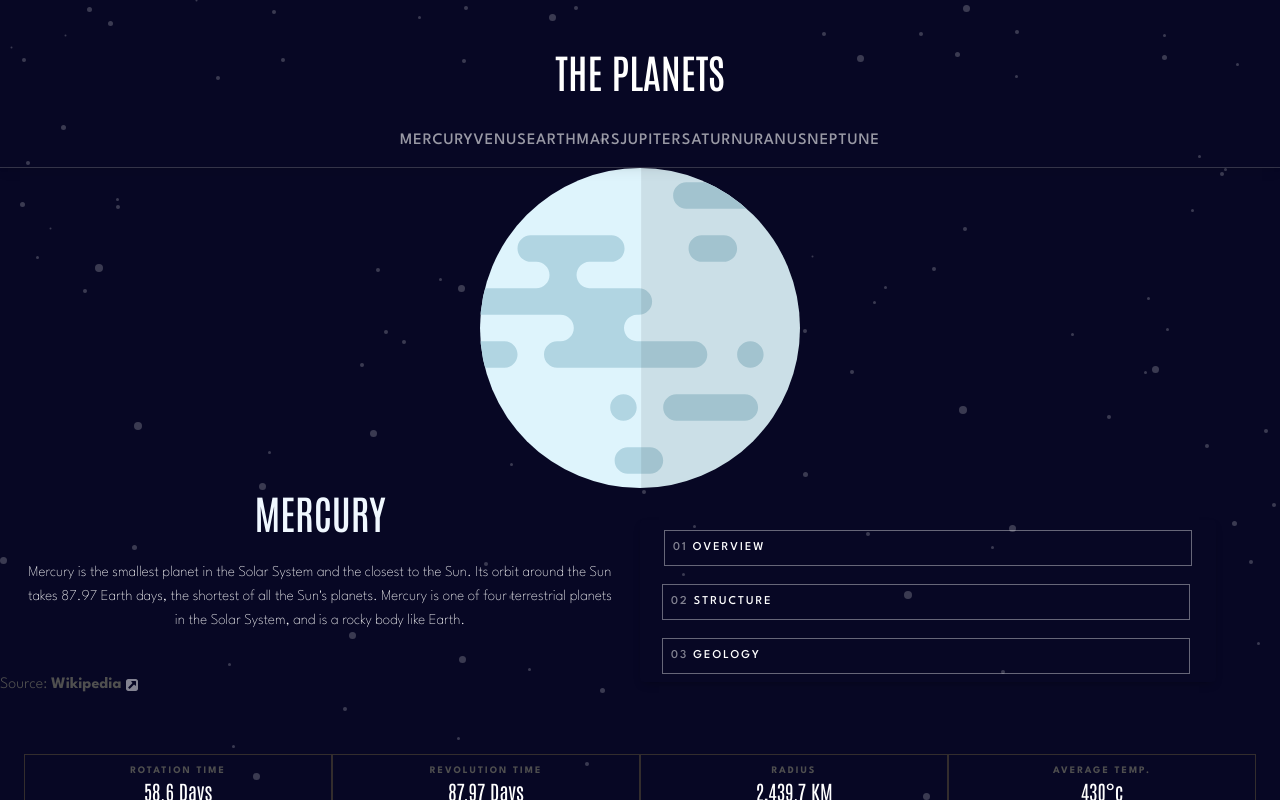
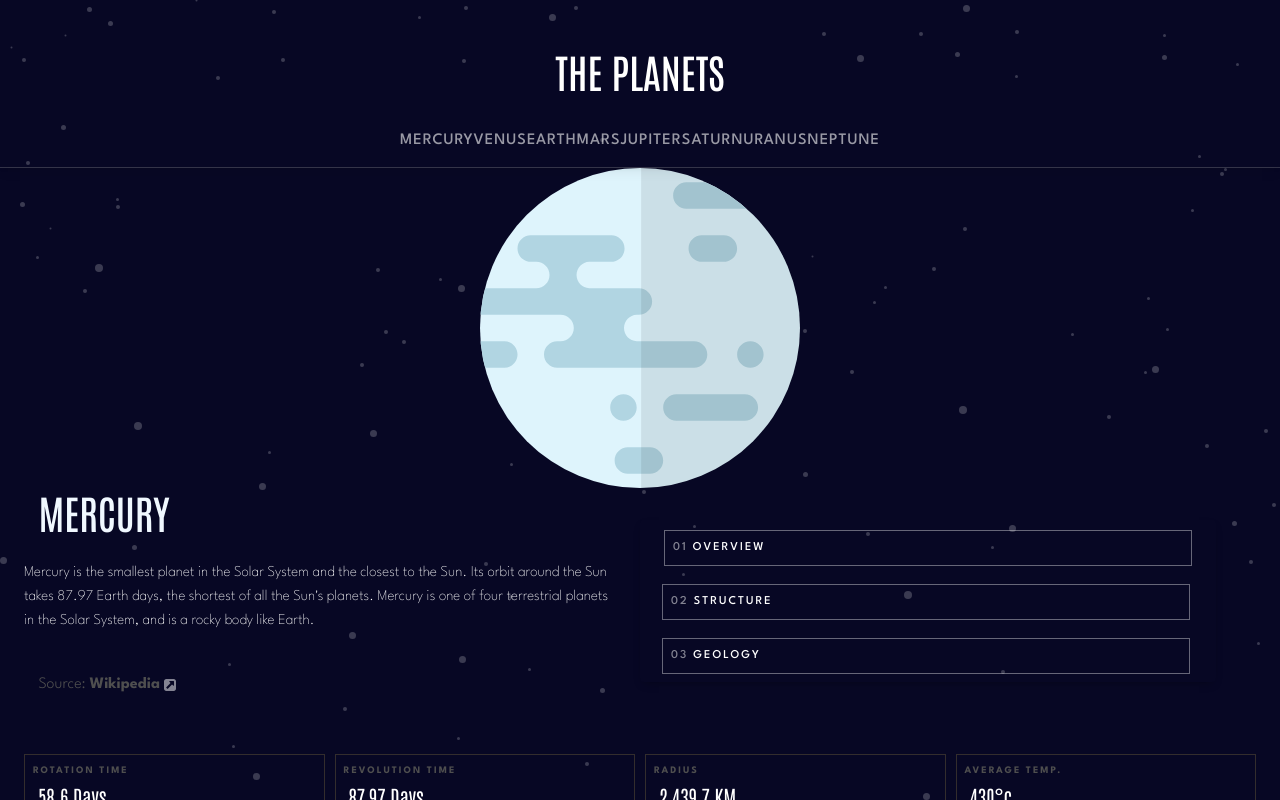
Before and after one commit to NickMagidson/planet-facts, a React (Vite) app: page /mercury in a window 1280 px wide. Built offline with nearby package versions, Linux system fonts and the light colour scheme.

Commit message:
mobile responsiveness

```diff
--- a/src/components/Mercury.jsx
+++ b/src/components/Mercury.jsx
@@ -36,10 +36,10 @@ const Mercury = () => {
         <section className="text-section">
 
           <div className="tablet-info">
-            <div className="text-blurb d-flex flex-column align-items-center">
-              <h1 className="planet-name m-0 text-center">{name.toUpperCase()}</h1>
-              <MDBTypography tag='p' className="planet-desc p-4 text-center">{overview.content}</MDBTypography>
-              <MDBTypography tag='p' className="planet-source text-sm-start text-center">Source: <span>Wikipedia <img src={source} /></span></MDBTypography>
+            <div className="text-blurb d-flex flex-column align-items-center justify-content-sm-start">
+              <h1 className="planet-name m-0 ">{name.toUpperCase()}</h1>
+              <MDBTypography tag='p' className="planet-desc p-4 ">{overview.content}</MDBTypography>
+              <MDBTypography tag='p' className="planet-source ">Source: <span>Wikipedia <img src={source} /></span></MDBTypography>
             </div>
 
             <MDBBtnGroup className="btn-group-2 w-100 bg-transparent d-none d-sm-block">
@@ -56,24 +56,24 @@ const Mercury = () => {
           </div>
 
             <MDBRow className="info-grid mb-3 m-0 p-4 h-0">
-              <MDBCol size='md' className="grid-block d-flex flex-row justify-content-between align-items-center p-2 border border-dark gy-3 flex-sm-column">
-                <MDBTypography tag='p' className="planet-grid-title m-0 text-sm-left">ROTATION TIME</MDBTypography>
-                <MDBTypography tag='h3' className="planet-grid-info m-0">{rotation}</MDBTypography>
+              <MDBCol size='md' className="grid-block p-2 border border-dark gy-3">
+                <MDBTypography tag='p' className="planet-grid-title m-0 w-100">ROTATION TIME</MDBTypography>
+                <MDBTypography tag='h3' className="planet-grid-info m-0 w-100">{rotation}</MDBTypography>
               </MDBCol>
 
-              <MDBCol size='md' className="d-flex flex-row justify-content-between align-items-center p-2 border border-dark gy-3 flex-sm-column">
-                <MDBTypography tag='p' className="planet-grid-title m-0">REVOLUTION TIME</MDBTypography>
-                <MDBTypography tag='h3' className="planet-grid-info m-0">{revolution}</MDBTypography>
+              <MDBCol size='md' className="grid-block p-2 border border-dark gy-3">
+                <MDBTypography tag='p' className="planet-grid-title m-0 w-100">REVOLUTION TIME</MDBTypography>
+                <MDBTypography tag='h3' className="planet-grid-info m-0 w-100">{revolution}</MDBTypography>
               </MDBCol>
 
-              <MDBCol size='md' className="d-flex flex-row justify-content-between align-items-center p-2 border border-dark gy-3 flex-sm-column">
-                <MDBTypography tag='p' className="planet-grid-title m-0">RADIUS</MDBTypography>
-                <MDBTypography tag='h3' className="planet-grid-info m-0">{radius}</MDBTypography>
+              <MDBCol size='md' className="grid-block p-2 border border-dark gy-3">
+                <MDBTypography tag='p' className="planet-grid-title m-0 w-100">RADIUS</MDBTypography>
+                <MDBTypography tag='h3' className="planet-grid-info m-0 w-100">{radius}</MDBTypography>
               </MDBCol>
 
-              <MDBCol size='md' className="d-flex flex-row justify-content-between align-items-center p-2 border border-dark gy-3 flex-sm-column">
-                <MDBTypography tag='p' className="planet-grid-title m-0">AVERAGE TEMP.</MDBTypography>
-                <MDBTypography tag='h3' className="planet-grid-info m-0">{temperature}</MDBTypography>
+              <MDBCol size='md' className="grid-block p-2 border border-dark gy-3">
+                <MDBTypography tag='p' className="planet-grid-title m-0 w-100">AVERAGE TEMP.</MDBTypography>
+                <MDBTypography tag='h3' className="planet-grid-info m-0 w-100">{temperature}</MDBTypography>
               </MDBCol>
             </MDBRow>
 
--- a/src/index.css
+++ b/src/index.css
@@ -77,7 +77,8 @@ html,
   font-family: 'Antonio';
   color: aliceblue;
   font-size: 40px;
-  width: 100%;
+  width: 88%;
+  text-align: center;
 }
 
 .planet-desc {
@@ -85,12 +86,14 @@ html,
   font-weight: 200;
   color: #fff;
   font-size: 15px;
+  text-align: center;
 }
 
 .planet-source {
   font-family: 'League Spartan';
   font-weight: 300;
-  width: 100%;
+  width: 88%;
+  text-align: center;
 }
 
 .planet-source > span {
@@ -102,6 +105,7 @@ html,
   font-size: 10px;
   font-weight: bold;
   letter-spacing: 2px;
+  text-align: left;
 }
 
 .planet-grid-info {
@@ -109,10 +113,19 @@ html,
   color: #fff;
   font-weight: 400;
   font-size: 20px;
+  text-align: right;
 }
 
 .number {
   display: none;
+}
+
+.grid-block {
+  display: flex;
+  flex-direction: row;
+  justify-content: space-between;
+  align-items: center;
+  text-align: center;
 }
 
 
@@ -158,11 +171,11 @@ html,
     justify-content: flex-start;
   }
 
-  /* .planet-name,
+  .planet-name,
   .planet-desc,
   .planet-source {
-    text-align: left;
-  } */
+    text-align: left !important;
+  }
 
   .btn-group {
     display: none !important;
@@ -189,6 +202,24 @@ html,
     display: inline;
   }
 
+  .info-grid {
+    display: grid;
+    gap: 10px;
+  }
+
+  .grid-block {
+    flex-direction: column;
+    justify-content: flex-start;
+    text-align: left;
+    width: 100%;
+  }
+
+  .planet-title,
+  .planet-grid-info {
+    text-align: left;
+    padding: 5px;
+  }
+
 }
 
 /* Desktops */
@@ -201,6 +232,8 @@ html,
     height: auto;
   }
 
+
+
 }
 
 /* // Medium devices (tablets, less than 992px)
```
